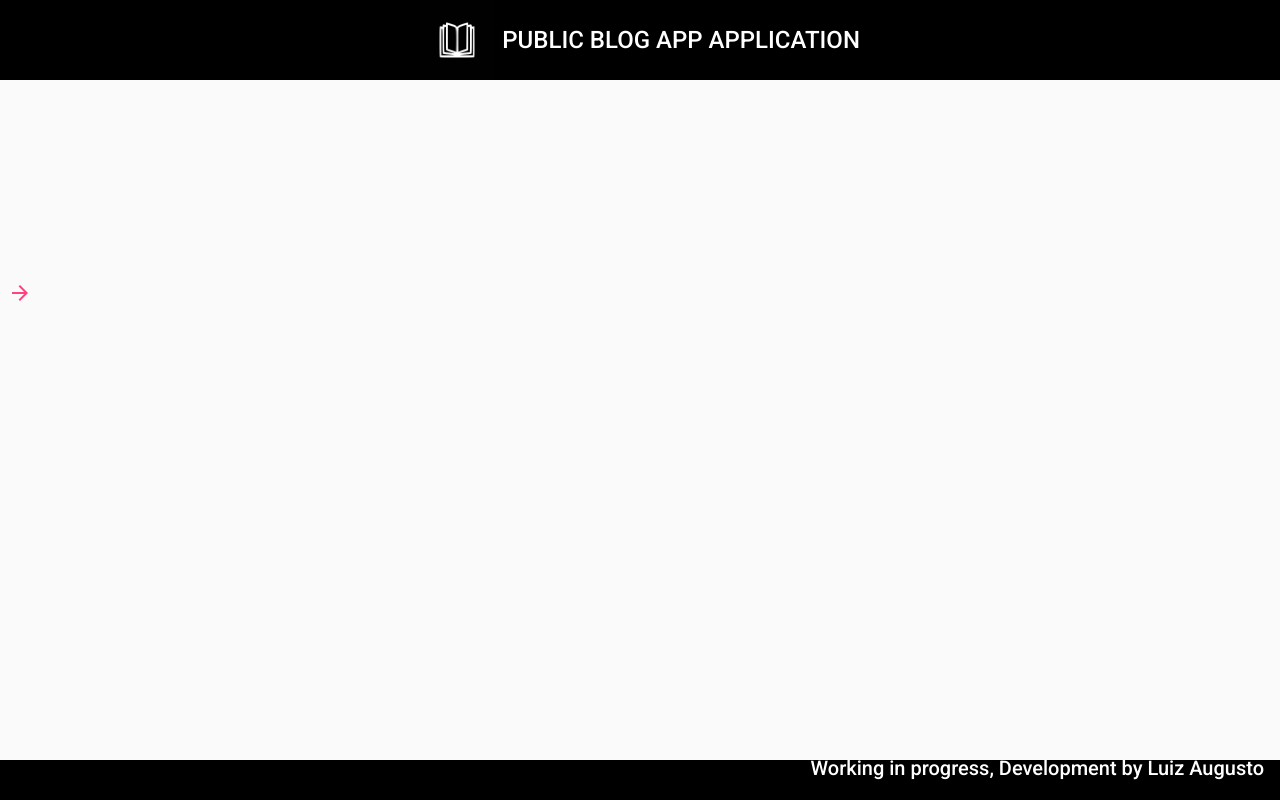
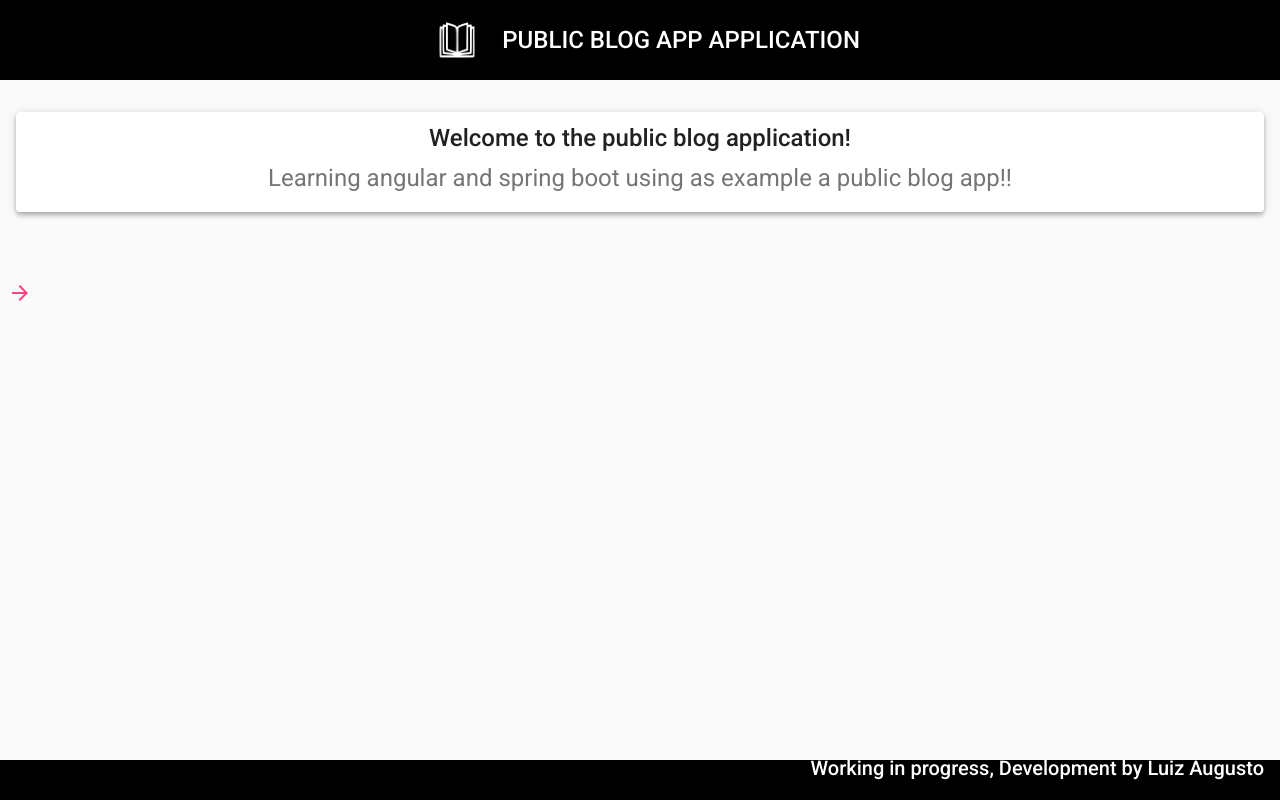
Before and after one commit to Adela1de/public-blog-app-front, an Angular app: page / in a window 1280 px wide. Built offline with nearby package versions, Linux system fonts and the light colour scheme.

Commit message:
home component

```diff
--- a/src/app/app-routing.module.ts
+++ b/src/app/app-routing.module.ts
@@ -1,7 +1,13 @@
 import { NgModule } from '@angular/core';
 import { RouterModule, Routes } from '@angular/router';
+import { HomeComponent } from './components/views/home/home.component';
 
-const routes: Routes = [];
+const routes: Routes = [
+  {
+    path: '',
+    component: HomeComponent
+  }
+];
 
 @NgModule({
   imports: [RouterModule.forRoot(routes)],
--- a/src/app/components/template/header/header.component.css
+++ b/src/app/components/template/header/header.component.css
@@ -3,13 +3,6 @@
     background-color: black;
     justify-content: center;
     height: 10%;
-}
-
-.button
-{
-    left:2%;
-    position: absolute;
-    height: 5%;
 }
 
 img
@@ -28,9 +21,3 @@
 {
     display: flex;
 }
-
-button {
-    position: absolute;
-    height: 5%;
-    left: 5%;
-  }
--- a/src/app/components/template/nav/nav.component.html
+++ b/src/app/components/template/nav/nav.component.html
@@ -1,10 +1,11 @@
 <mat-drawer-container class="example-container" autosize>
+
     <mat-drawer #drawer class="example-sidenav" mode="side">
         <mat-nav-list class="list">
             <a mat-list-item>
                 <i class="material-icons">play_circle_filled</i> Log in
             </a>
-            <a mat-list-item>
+            <a mat-list-item routerLink="">
                 <i class="material-icons">home</i> Home
             </a>
             <a mat-list-item>
@@ -26,8 +27,12 @@
                 <i class="material-icons">favorite</i> My Favorites
             </a>
         </mat-nav-list>
+
     </mat-drawer>
     <button (click)="drawer.toggle()" (click)="onClick()" mat-icon-button color="accent" aria-label="Example icon button with a menu icon">
         <mat-icon>{{ button_name }}</mat-icon>
     </button>
+
+    <router-outlet></router-outlet>
+
 </mat-drawer-container>
--- a/src/app/components/template/nav/nav.component.ts
+++ b/src/app/components/template/nav/nav.component.ts
@@ -1,4 +1,5 @@
 import { Component, OnInit } from '@angular/core';
+import { Router } from '@angular/router';
 
 @Component({
   selector: 'app-nav',
@@ -9,8 +10,9 @@
 
   button_name:string = "arrow_forward"
   rotate = false;
+  displayHome = false;
 
-  constructor() { }
+  constructor(private router: Router) { }
 
   showDrawer = false;
 
@@ -23,4 +25,9 @@
     else this.button_name = "arrow_forward"
     this.rotate = !this.rotate;
   }
+
+  navigateToHome():void
+  {
+    this.router.navigate(['']);
+  }
 }
--- /dev/null
+++ b/src/app/components/views/home/home.component.css
@@ -0,0 +1,38 @@
+.home
+{
+    width: 95%;
+    margin: 2rem auto;
+}
+.title
+{
+    display: flex;
+    justify-content: center;
+    align-items: center;
+    padding-bottom: 1rem;
+}
+
+.subtitle
+{
+    display: flex;
+    justify-content: center;
+    align-items: center;
+    font-size: 1.5rem;
+    padding-bottom: 0.5rem;
+}
+
+@media(max-width: 450px)
+{
+    .home
+    {
+        width: 70%;
+    }
+}
+
+
+@media(max-width: 770px)
+{
+    .home
+    {
+        width: 80%;
+    }
+}
--- /dev/null
+++ b/src/app/components/views/home/home.component.html
@@ -0,0 +1,4 @@
+<mat-card class="home mat-elevation-z4">
+    <mat-card-title class="title"> Welcome to the public blog application! </mat-card-title>
+    <mat-card-subtitle class="subtitle">Learning angular and spring boot using as example a public blog app!!</mat-card-subtitle>
+</mat-card>
--- /dev/null
+++ b/src/app/components/views/home/home.component.ts
@@ -0,0 +1,15 @@
+import { Component, OnInit } from '@angular/core';
+
+@Component({
+  selector: 'app-home',
+  templateUrl: './home.component.html',
+  styleUrls: ['./home.component.css']
+})
+export class HomeComponent implements OnInit {
+
+  constructor() { }
+
+  ngOnInit(): void {
+  }
+
+}
```
Also changed, not shown: src/app/app.module.ts (+6 -2 lines).
